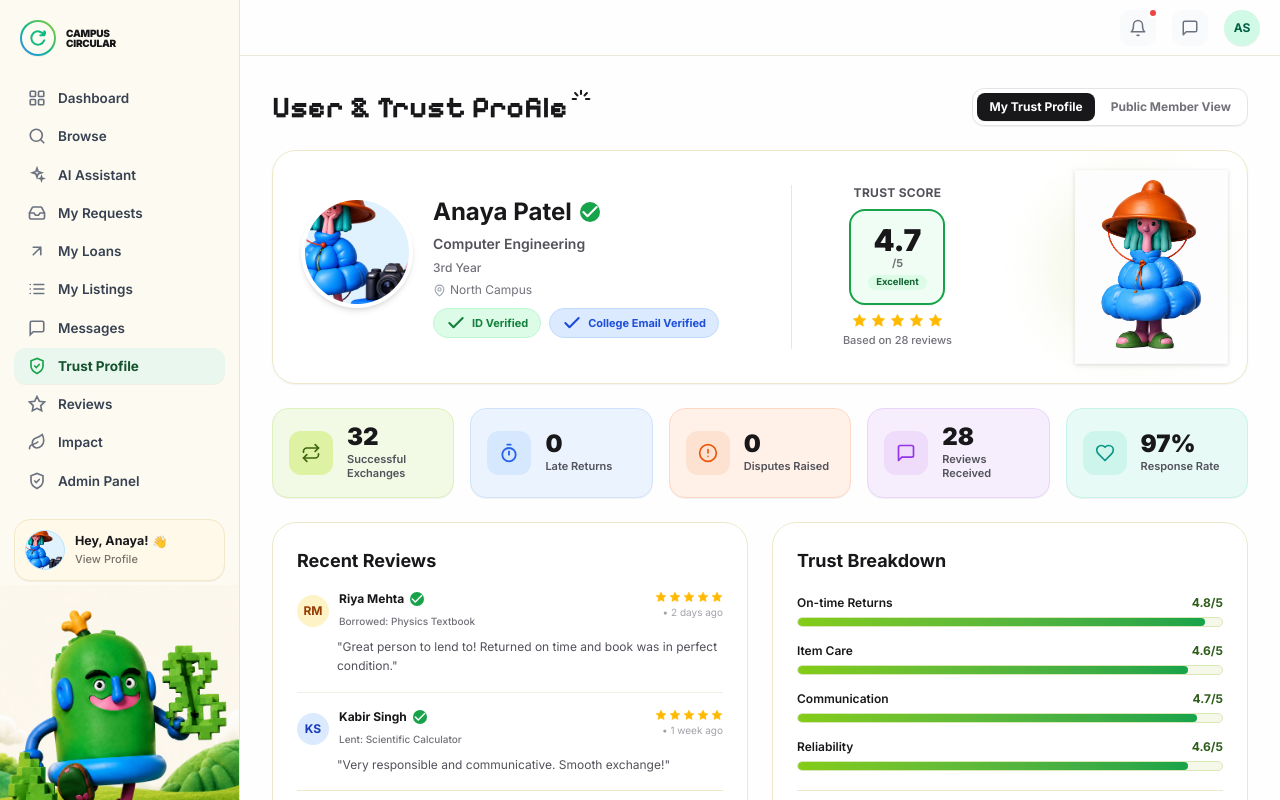
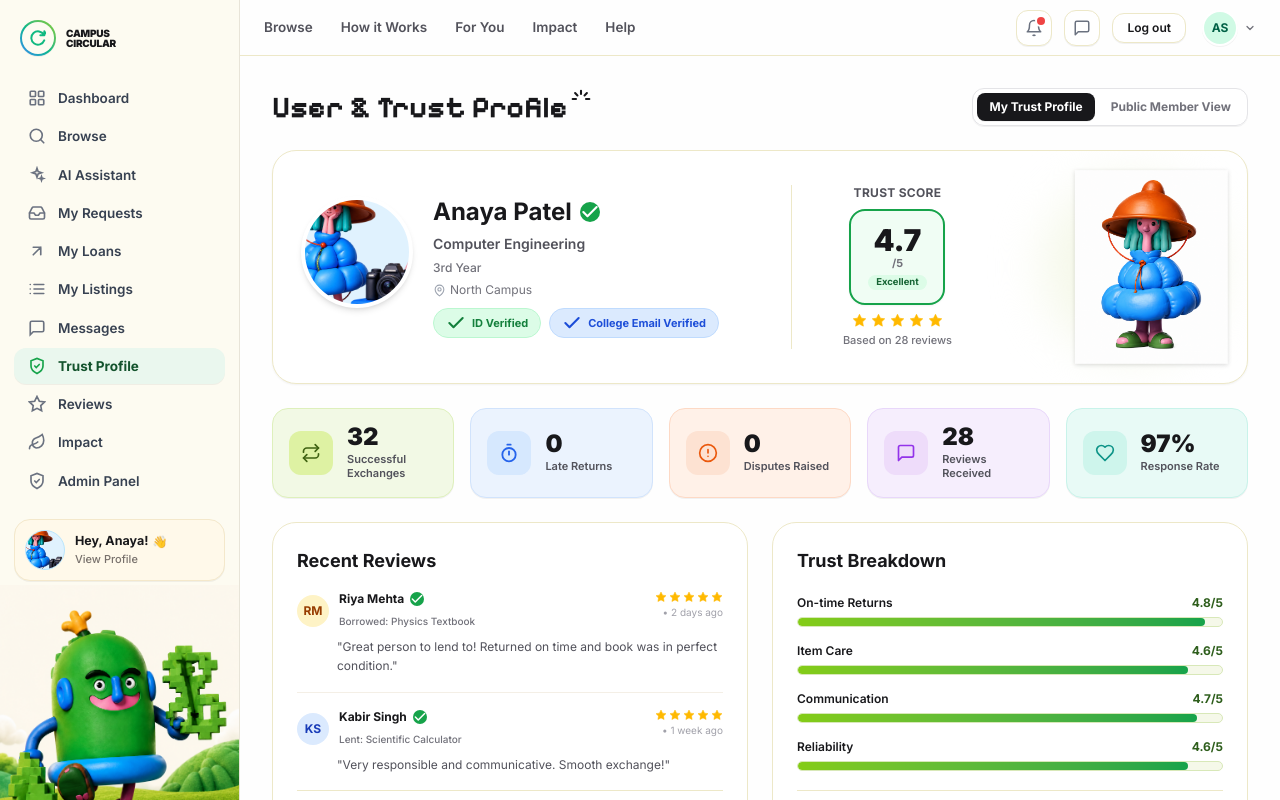
Before and after one commit to SC136/Web_Fusion_2.0, a Next.js app: page /profile in a window 1280 px wide. Built offline with nearby package versions, Linux system fonts and the light colour scheme.

Commit message:
Add full navigation links and logout button to TopBar

```diff
--- a/app/components/dashboard/TopBar.tsx
+++ b/app/components/dashboard/TopBar.tsx
@@ -3,37 +3,79 @@
 import Link from "next/link";
 import { currentUser } from "@/app/data/mockData";
 
+const navLinks = [
+  { label: "Browse", href: "/dashboard" },
+  { label: "How it Works", href: "/dashboard" },
+  { label: "For You", href: "/dashboard" },
+  { label: "Impact", href: "/dashboard" },
+  { label: "Help", href: "/dashboard" },
+];
+
 export default function TopBar() {
   return (
-    <header className="h-14 border-b border-[#EDE9DA] bg-[#FEFEFE] px-5 flex items-center justify-end gap-4 flex-shrink-0 sticky top-0 z-30 select-none">
+    <header className="h-14 border-b border-[#EDE8C8] bg-[#FEFEFE] px-6 flex items-center justify-between gap-4 flex-shrink-0 sticky top-0 z-30 select-none">
+      {/* ─── Center / Left Nav Links ────────────────────────── */}
+      <nav className="hidden md:flex items-center gap-7">
+        {navLinks.map((item) => (
+          <Link
+            key={item.label}
+            href={item.href}
+            className="text-xs lg:text-[13.5px] font-semibold text-[#52525B] hover:text-[#18181B] transition-colors"
+          >
+            {item.label}
+          </Link>
+        ))}
+      </nav>
+
+      {/* ─── Right Section: Notifications, Messages, Logout, Avatar ─ */}
+      <div className="flex items-center gap-3 ml-auto">
+        {/* Notification Bell */}
         <button
           id="topbar-notifications"
           aria-label="Notifications"
-        className="w-9 h-9 rounded-xl bg-[#F9FAFB] flex items-center justify-center hover:bg-[#F3F4F6] transition-colors relative cursor-pointer"
+          className="w-9 h-9 rounded-xl bg-white border border-[#EDE8C8] flex items-center justify-center hover:bg-[#F5F2E8] transition-colors relative cursor-pointer shadow-2xs"
         >
           <svg width="18" height="18" fill="none" stroke="#6B7280" strokeWidth="2" viewBox="0 0 24 24">
             <path d="M18 8A6 6 0 0 0 6 8c0 7-3 9-3 9h18s-3-2-3-9" strokeLinecap="round" strokeLinejoin="round" />
             <path d="M13.73 21a2 2 0 0 1-3.46 0" />
           </svg>
-        <span className="absolute -top-0.5 -right-0.5 w-2.5 h-2.5 bg-[#EF4444] rounded-full border-2 border-white" />
+          <span className="absolute top-1.5 right-1.5 w-2 h-2 bg-[#EF4444] rounded-full ring-2 ring-white" />
         </button>
 
+        {/* Messages */}
         <button
           id="topbar-messages"
           aria-label="Messages"
-        className="w-9 h-9 rounded-xl bg-[#F9FAFB] flex items-center justify-center hover:bg-[#F3F4F6] transition-colors cursor-pointer"
+          className="w-9 h-9 rounded-xl bg-white border border-[#EDE8C8] flex items-center justify-center hover:bg-[#F5F2E8] transition-colors cursor-pointer shadow-2xs"
         >
           <svg width="18" height="18" fill="none" stroke="#6B7280" strokeWidth="2" viewBox="0 0 24 24" strokeLinecap="round" strokeLinejoin="round">
             <path d="M21 15a2 2 0 0 1-2 2H7l-4 4V5a2 2 0 0 1 2-2h14a2 2 0 0 1 2 2z" />
           </svg>
         </button>
 
+        {/* Log Out */}
+        <Link
+          href="/login"
+          id="topbar-logout-btn"
+          className="px-3.5 py-1.5 text-xs font-semibold text-[#18181B] bg-white border border-[#EDE8C8] rounded-xl hover:bg-[#F5F2E8] transition-all shadow-2xs"
+        >
+          Log out
+        </Link>
+
+        {/* Avatar with Dropdown Arrow */}
         <Link
           href="/profile"
-        className={`w-9 h-9 rounded-full ${currentUser.avatarBg} flex items-center justify-center font-bold text-xs cursor-pointer hover:ring-2 hover:ring-[#16A34A] transition-all shadow-2xs`}
+          id="topbar-avatar-btn"
+          className="flex items-center gap-1.5 cursor-pointer group ml-1"
         >
+          <div className={`w-9 h-9 rounded-full ${currentUser.avatarBg} border-2 border-white flex items-center justify-center font-bold text-xs shadow-2xs group-hover:ring-2 group-hover:ring-[#16A34A] transition-all`}>
             {currentUser.initials}
+          </div>
+          <svg width="12" height="12" viewBox="0 0 24 24" fill="none" stroke="currentColor" strokeWidth="2.5" strokeLinecap="round" strokeLinejoin="round" className="text-[#71717A] hidden sm:block">
+            <path d="m6 9 6 6 6-6" />
+          </svg>
         </Link>
+      </div>
     </header>
   );
 }
```
Lines whose indentation alone changed are shown as unchanged.
